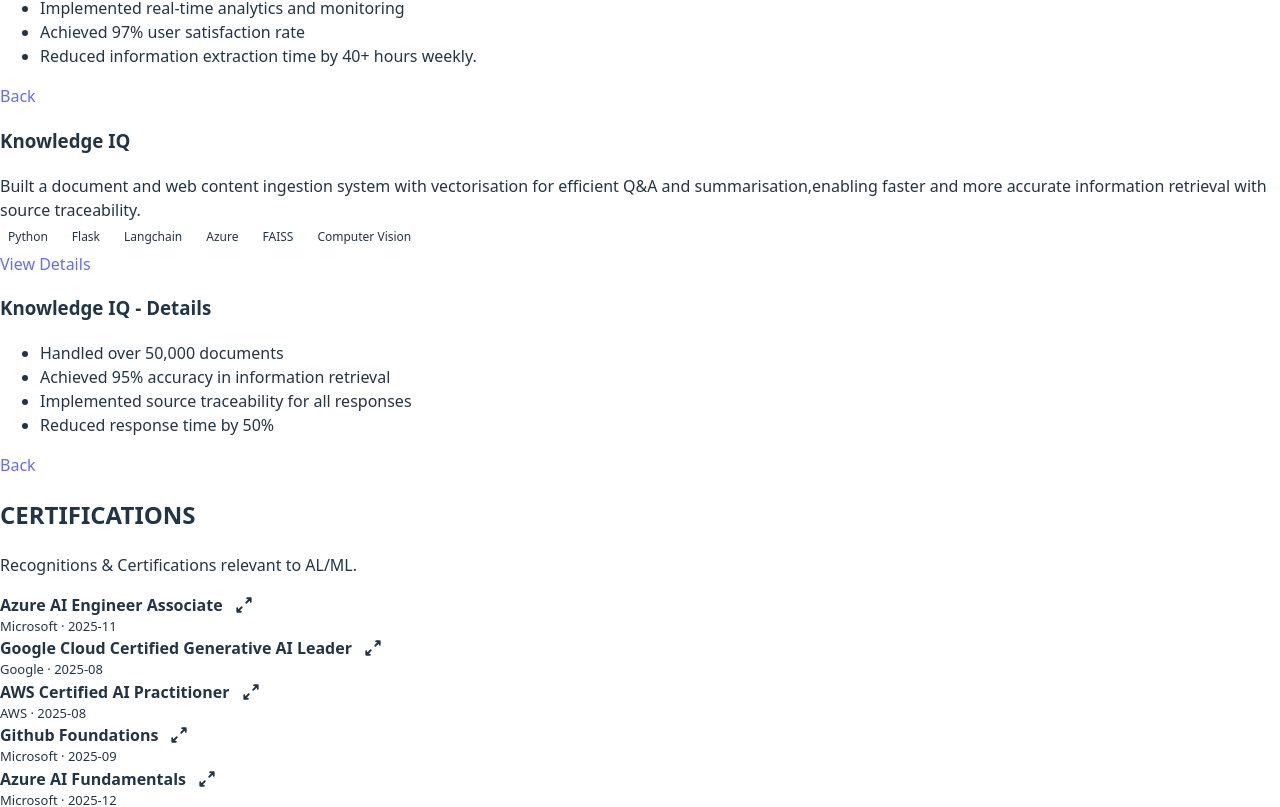
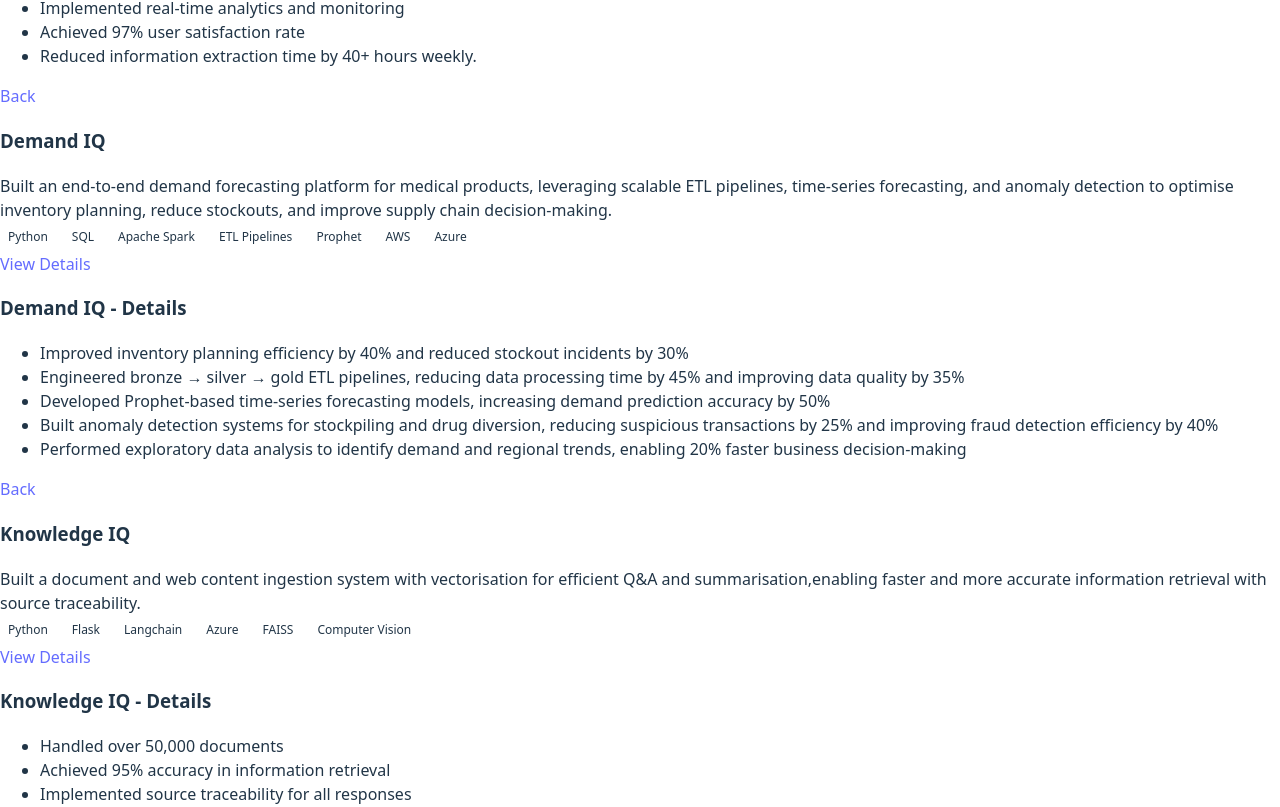
Before and after one commit to Arkadipta14/arka-portfolio, a React (Vite) app: page / in a window 1280 px wide. Shown: the part 2234-3041 px from the top of the page. Built offline with nearby package versions, Linux system fonts and the light colour scheme; the HTML template or start-up script is replaced by a standard one.

Commit message:
additon of another project

```diff
--- a/src/data/projects.js
+++ b/src/data/projects.js
@@ -14,7 +14,21 @@ const projects = [
     link: "#"
   },
   {
-    id: "p2",
+  id: "p2",
+  title: "Demand IQ",
+  short: "Built an end-to-end demand forecasting platform for medical products, leveraging scalable ETL pipelines, time-series forecasting, and anomaly detection to optimise inventory planning, reduce stockouts, and improve supply chain decision-making.",
+  tech: ["Python","SQL","Apache Spark","ETL Pipelines","Prophet","AWS","Azure"],
+  details: [
+    "Improved inventory planning efficiency by 40% and reduced stockout incidents by 30%",
+    "Engineered bronze → silver → gold ETL pipelines, reducing data processing time by 45% and improving data quality by 35%",
+    "Developed Prophet-based time-series forecasting models, increasing demand prediction accuracy by 50%",
+    "Built anomaly detection systems for stockpiling and drug diversion, reducing suspicious transactions by 25% and improving fraud detection efficiency by 40%",
+    "Performed exploratory data analysis to identify demand and regional trends, enabling 20% faster business decision-making"
+  ],
+  link: "#"
+  },
+  {
+    id: "p3",
     title: "Knowledge IQ",
     short: "Built a document and web content ingestion system with vectorisation for efficient Q&A and summarisation,enabling faster and more accurate information retrieval with source traceability.",
     tech: ["Python", "Flask", "Langchain","Azure","FAISS","Computer Vision"],
```
